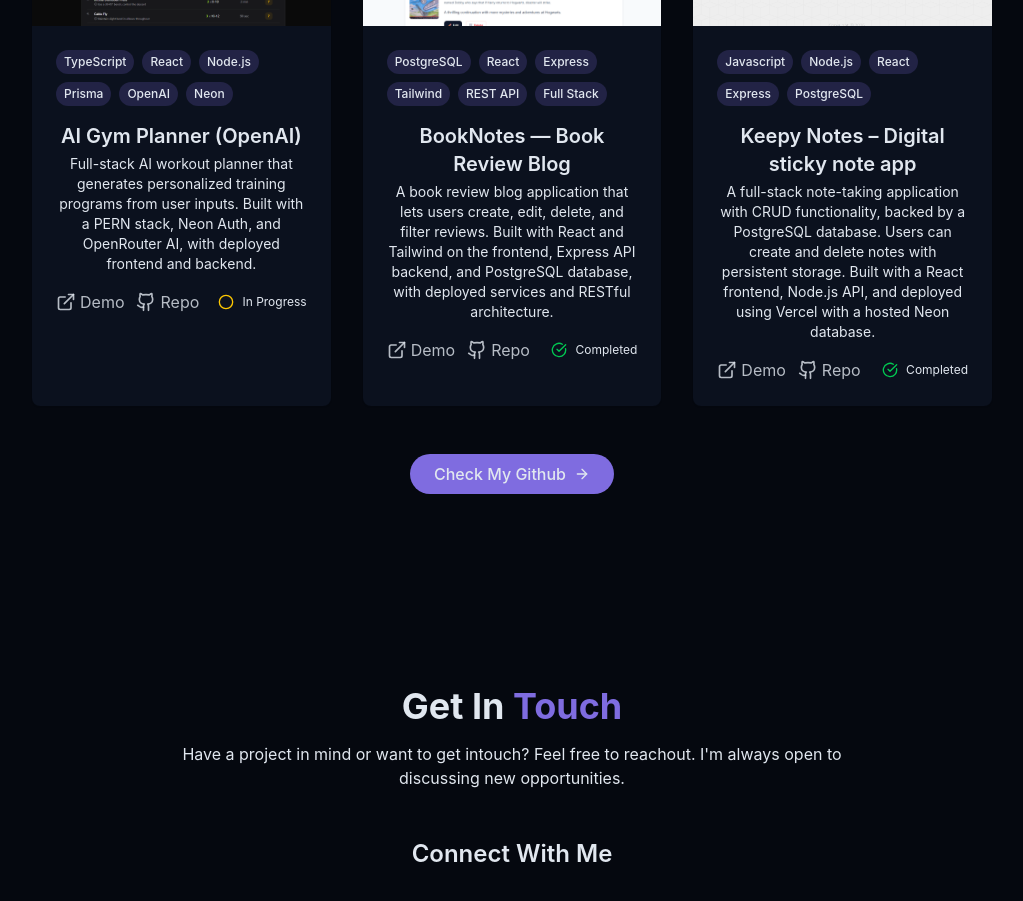
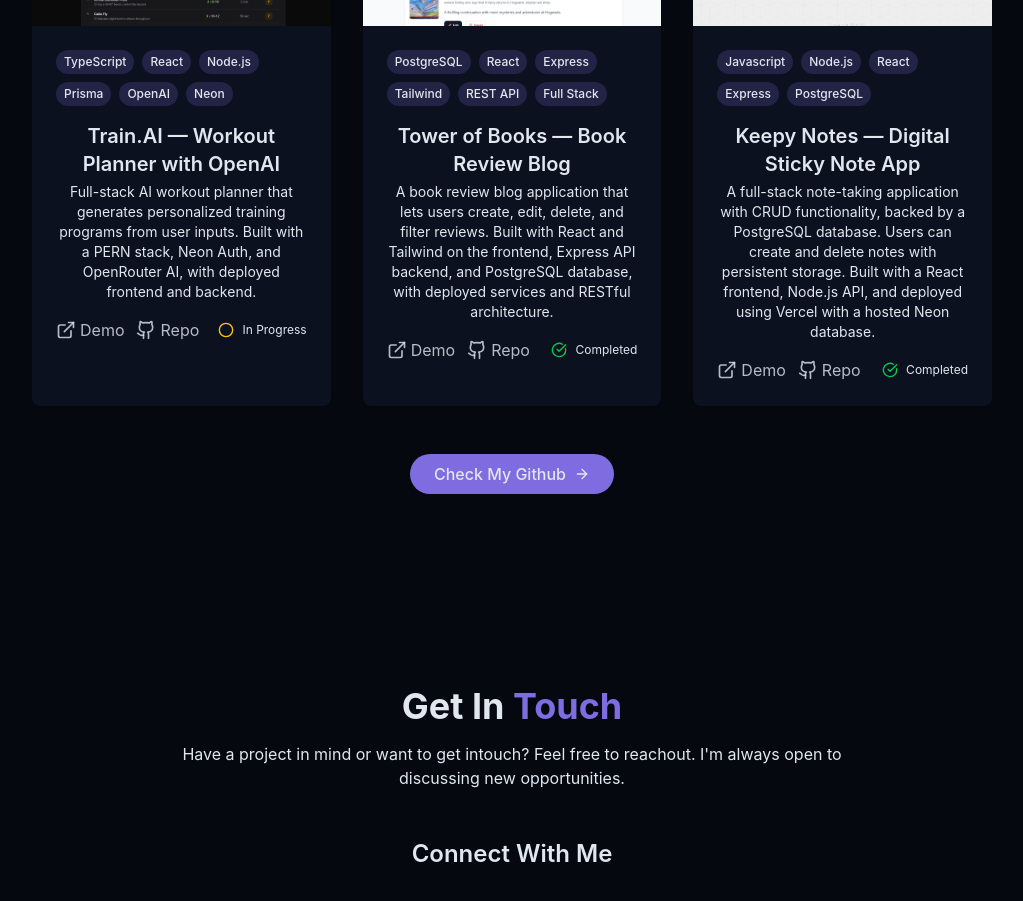
Before and after one commit to DeusAbIntus/Portfolio, a React (Vite) app: page / in a window 1280 px wide. Shown: the part 2980-3881 px from the top of the page, without its empty margins (128-1151 px from the left). Built offline with nearby package versions, Linux system fonts and the light colour scheme.

Commit message:
Update project titles

```diff
--- a/src/components/ProjectsSection.jsx
+++ b/src/components/ProjectsSection.jsx
@@ -24,7 +24,7 @@
 const projects = [
   {
     id: 1,
-    title: "AI Gym Planner (OpenAI)",
+    title: "Train.AI — Workout Planner with OpenAI",
     description:
       "Full-stack AI workout planner that generates personalized training programs from user inputs. Built with a PERN stack, Neon Auth, and OpenRouter AI, with deployed frontend and backend.",
     imageURL: "/project-images/AI-gym-planner-cropped.png",
@@ -35,7 +35,7 @@
   },
   {
     id: 2,
-    title: "BookNotes — Book Review Blog",
+    title: "Tower of Books — Book Review Blog",
     description:
       "A book review blog application that lets users create, edit, delete, and filter reviews. Built with React and Tailwind on the frontend, Express API backend, and PostgreSQL database, with deployed services and RESTful architecture.",
     imageURL: "/project-images/personal-book-blog-cropped.png",
@@ -54,7 +54,7 @@
   },
   {
     id: 3,
-    title: "Keepy Notes – Digital sticky note app",
+    title: "Keepy Notes — Digital Sticky Note App",
     description:
       "A full-stack note-taking application with CRUD functionality, backed by a PostgreSQL database. Users can create and delete notes with persistent storage. Built with a React frontend, Node.js API, and deployed using Vercel with a hosted Neon database.",
     imageURL: "/project-images/keeper-app.png",
```
